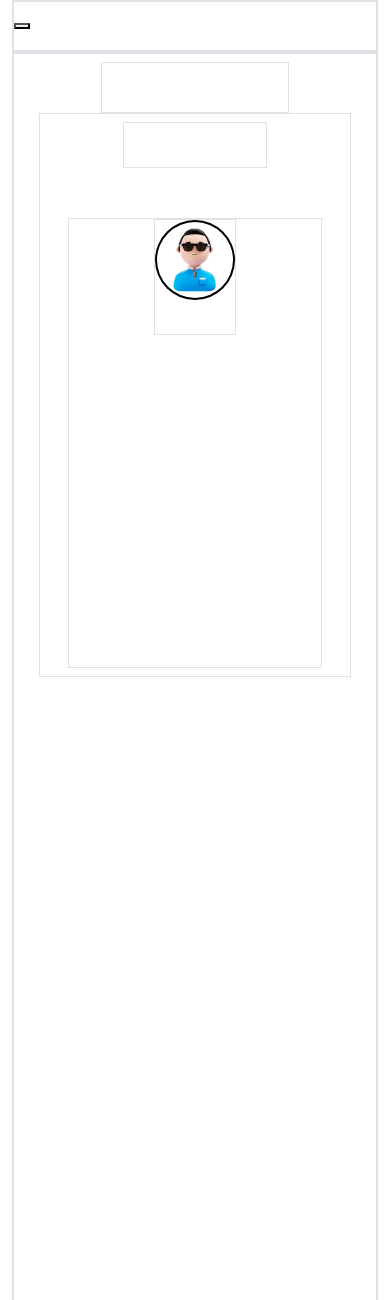
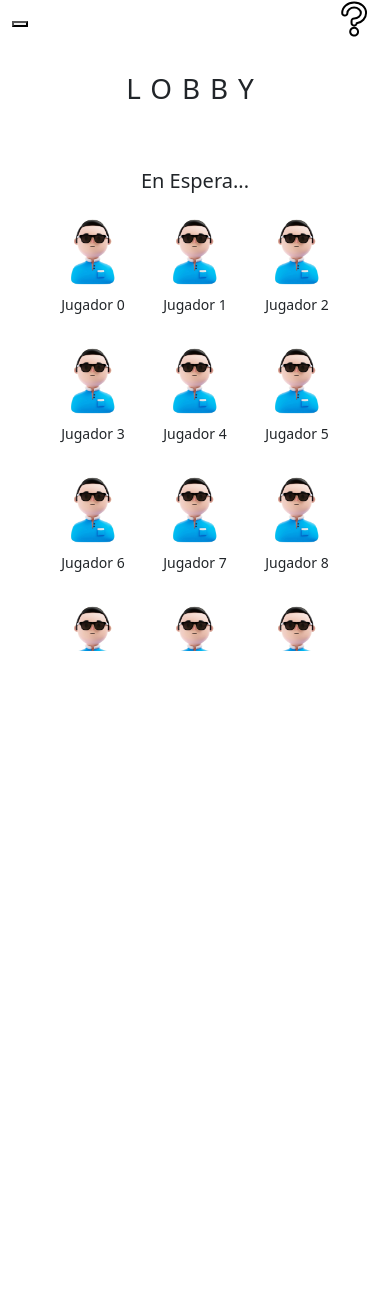
Before and after one commit to FelipeTop69/PAT_GAME, a PHP site: page /Lobby.html in a window 390 px wide. Shown: the top 1300 px of the page. Run offline with PHP 8.4, Linux system fonts and the light colour scheme; some libraries are stand-ins or nearby versions.

Commit message:
Se hizo responsive el lobby

```diff
--- a/youNeverWalkAlone/PrePartida/Lobby.html
+++ b/youNeverWalkAlone/PrePartida/Lobby.html
@@ -27,32 +27,31 @@
 <body>
 
     <div class="container d-flex flex-column vh-100">
-        <div class="contenedor-up border border-2 d-flex justify-content-between align-items-center">
+        <div class="contenedor-up  d-flex justify-content-between align-items-center">
             <button id="botonVolver" type="button" class="boton-volver">
 
             </button>
-            <button type="button" class="boton-informacion">
+            <button id="botonInformacion" type="button" class="boton-informacion">
 
             </button>
         </div>
-        <div class="contenedor-carta border border-2 d-flex flex-grow-1 flex-column align-items-center p-2">
-            <div class="border marco-titulo p-2">
-                <h1 class="m-0">BIENVENIDO</h1>
+        <div class="d-flex flex-grow-1 flex-column align-items-center p-2">
+            <div class="marco-titulo-carta p-2">
+                <h1 class="titulo-carta m-0">LOBBY</h1>
             </div>
-            <div class=" border carta d-flex flex-column align-items-center">
-                <div class=" border carta-texto p-2">
-                    <h3 class="m-0">En Espera...</h3>
+            <div class="carta d-flex flex-column align-items-center">
+                <div class="carta-texto-top p-2">
+                    <h3 class="carta-texto m-0">En Espera...</h3>
                 </div>
-                <div id="cartaJugadores" class="border carta-jugadores">
-                    <div class="border jugador">
+                <div id="cartaJugadores" class="carta-jugadores">
+                    <div class="jugador">
                         <div class="avatar-jugador p-1">
                             <img class="img-fluid" src="assets/img/Recursos/Avatar Limpio.png" alt="avatar">
                         </div>
-                        <div class="nombre-jugador p-1">
-                            Jugador
+                        <div class="nombre-jugador">
+                            Jugador #42
                         </div>
                     </div>
-
                 </div>
             </div>
         </div>
--- a/youNeverWalkAlone/PrePartida/assets/css/stylesLobby.css
+++ b/youNeverWalkAlone/PrePartida/assets/css/stylesLobby.css
@@ -13,81 +14,140 @@
     border: 3px solid var(--verde-claro);
     border-radius: 15px;
     background: linear-gradient(to right,
-    color-mix(in srgb, var(--verde-opaco) 60%, transparent) 20%,
-    color-mix(in srgb, var(--azul-oscuro) 70%, transparent) 75%
-    );
+            color-mix(in srgb, var(--verde-opaco) 60%, transparent) 20%,
+            color-mix(in srgb, var(--azul-oscuro) 70%, transparent) 75%);
     box-shadow: inset 8px 8px 8px 0 color-mix(in srgb, var(--color-negro) 20%, transparent),
-    inset 8px 8px 8px 0 color-mix(in srgb, var(--color-negro) 20%, transparent),
-    inset 0 4px 4px 0 color-mix(in srgb, var(--color-negro) 20%, transparent),
-    inset 20px 5px 100px 0 color-mix(in srgb, var(--color-negro) 20%, transparent);
+        inset 8px 8px 8px 0 color-mix(in srgb, var(--color-negro) 20%, transparent),
+        inset 0 4px 4px 0 color-mix(in srgb, var(--color-negro) 20%, transparent),
+        inset 20px 5px 100px 0 color-mix(in srgb, var(--color-negro) 20%, transparent);
     transform: rotate(45deg);
     cursor: pointer;
 }
+
 .boton-informacion:hover {
     background: linear-gradient(to right,
-    color-mix(in srgb, var(--verde-opaco) 70%, transparent) 20%,
-    color-mix(in srgb, var(--azul-oscuro) 80%, transparent) 75%
-    );
+            color-mix(in srgb, var(--verde-opaco) 70%, transparent) 20%,
+            color-mix(in srgb, var(--azul-oscuro) 80%, transparent) 75%);
     box-shadow: 0 0 15px rgba(0, 0, 0, 0.2);
 }
-.boton-informacion .icono-informacion {
+
+.boton-informacion .icono-pregunta {
     transform: rotate(-45deg);
-    width: 45px;
-    height: 45px;
 }
 
-.contenedor-carta{
-    color: white;
+.boton-informacion .icono-pregunta {
+
+    transform: rotate(-45deg);
+    animation-name: bounce;
+    animation-duration: 1.2s;
+    animation-timing-function: cubic-bezier(0.4, 0, 0.2, 1);
+    animation-iteration-count: infinite;
 }
 
-.carta{
-    width: 90%;
-    padding: 8px 28px
+@keyframes bounce {
+
+    0%,
+    100% {
+        transform: rotate(-45deg) translateY(0);
+    }
+
+    50% {
+        transform: rotate(-45deg) translateY(-5px);
+    }
 }
 
-.carta-jugadores{
+.marco-titulo-carta {
+    margin: 8px;
+    border-radius: 12px;
+    border: 2px solid var(--color-blanco);
+    box-shadow: 0px 0px 25px 5px var(--azul-oscuro);
+}
+
+.titulo-carta {
+    text-align: center;
+    font-family: var(--body-font);
+    font-style: var(--font-style-uno);
+    font-weight: var(--font-weight-bold);
+    color: var(--color-blanco);
+    letter-spacing: 10px;
+    text-shadow: 1px 0 var(--verde-borde), 2px 0 var(--verde-claro);
+    text-shadow: 0px 4px 4px rgba(0, 0, 0, 0.25), 0px 0px 25px var(--verde-borde), 0px 4px 4px rgba(0, 0, 0, 0.25);
+    -webkit-text-stroke-width: 2;
+    -webkit-text-stroke-color: var(--verde-borde);
+}
+
+.carta-texto {
+    color: var(--color-blanco);
+    text-align: center;
+    text-shadow: 0px 4px 4px rgba(0, 0, 0, 0.25), 0px 0px 25px var(--verde-borde), 0px 4px 4px rgba(0, 0, 0, 0.25) ;
+    -webkit-text-stroke-width: 1 ;
+    -webkit-text-stroke-color: var(--azules-195156, var(--azul-borde-oscuro)) ;
+    font-family: var(--body-font);
+    font-style: var(--font-style-uno);
+    font-weight: var(--font-weight-regular);
+}
+
+.carta {
+    width: 80%;
+    padding: 8px 20px 20px 20px;
+    border-radius: 20px;
+    background: linear-gradient(154deg, color-mix(in srgb, var(--azul-oscuro) 40%, transparent) 20.33%, color-mix(in srgb, var(--verde-opaco) 55%, transparent) 78.84%);
+    backdrop-filter: blur(15px);
+}
+
+.carta-jugadores {
     width: 100%;
-    height: 346px;
+    height: 320px;
     display: flex;
     justify-content: center;
     align-items: flex-start;
     align-content: flex-start;
-    gap: 22px 30px;
     flex-shrink: 0;
     flex-wrap: wrap;
     overflow-y: scroll;
-    scrollbar-width: none; /* Firefox: Oculta la barra de desplazamiento */
-    -ms-overflow-style: none; /* Internet Explorer y Edge: Oculta la barra */
+    scrollbar-width: none;
+    /* Firefox: Oculta la barra de desplazamiento */
+    -ms-overflow-style: none;
+    /* Internet Explorer y Edge: Oculta la barra */
 }
 
 /* Para WebKit (Chrome, Safari) */
 .carta-jugadores::-webkit-scrollbar {
-    display: no; /* Oculta la barra de desplazamiento en WebKit */
+    display: none;
+    /* Oculta la barra de desplazamiento en WebKit */
 }
 
-.jugador{
+.jugador {
     display: flex;
     flex-direction: column;
     align-items: center;
-    gap: 2px;
+    gap: 1px;
+    margin: 15px 15px 0 0;
 }
 
-.avatar-jugador{
+.avatar-jugador {
     border-radius: 50%;
-    box-shadow: inset 0 0 0 2px #000000; /*Borde Internos*/
+    box-shadow: inset 0 0 0 4px var(--verde-oscuro); /*Borde Internos*/
     width: 80px;
     height: 80px;
 }
 
-.nombre-jugador{
-    max-width: 100px;
+.nombre-jugador {
+    width: 102px;
+    padding: 0 5px 5px 5px;
+    color: var(--color-blanco);
     white-space: nowrap; /* Evita que el texto se envuelva a la siguiente línea */
     overflow: hidden; /* Oculta el desbordamiento del texto */
     text-overflow: ellipsis; /* Añade puntos suspensivos al final del texto */
     text-align: center;
+    font-family: var(--body-font);
+    font-style: var(--font-style-uno);
+    font-weight: var(--font-weight-bold);
 }
 
 /* Breakpoints */
+
+/* Pantalla celular grande*/
 @media screen and (max-width: 576px) {
 
     .boton-informacion {
@@ -101,16 +161,67 @@
         height: 36px;
     }
 
-    .carta-texto{
-        margin-bottom: 50px;
+    .marco-titulo-carta{
+        margin-bottom: 40px;
     }
 
-    .carta-jugadores{
+    .carta{
+        width: 100%;
+    }
+
+    .carta-jugadores {
         height: 450px;
+    }
+
+    .jugador {
+        margin: 10px 10px;
+    }
+
+    .avatar-jugador {
+        width: 84px;
+        height: 84px;
+    }
+
+    .nombre-jugador {
+        width: 84px;
+        font-size: 14px;
     }
 
 }
 
+/* Pantalla celular mediana */
+@media screen and (max-width: 476px) {
+    .boton-informacion {
+        width: 48px;
+        height: 48px;
+        border-radius: 12px;
+    }
+
+    .icono-pregunta{
+        width: 40px ;
+        height: 40px ;
+    }
+
+    .carta-texto{
+        font-size: 20px;
+    }
+
+    .jugador {
+        margin: 10px 10px;
+    }
+
+    .avatar-jugador {
+        width: 82px;
+        height: 82px;
+    }
+
+    .nombre-jugador {
+        width: 82px;
+        font-size: 14px;
+    }
+}
+
+/* Pantalla celular pequeña*/
 @media screen and (max-width: 376px) {
     .boton-informacion {
         width: 38px;
--- a/youNeverWalkAlone/PrePartida/assets/js/mainLobby.js
+++ b/youNeverWalkAlone/PrePartida/assets/js/mainLobby.js
@@ -1,3 +1,26 @@
+document.addEventListener('DOMContentLoaded', function () {
+    // Boton Informacion
+    // Inyectar Icono
+    const iconoPregunta =
+    `
+    <svg class="icono-pregunta" xmlns="http://www.w3.org/2000/svg"  viewBox="0 0 100 100" fill="none">
+        <path d="M56.774 60.8766C70.0108 58.2797 80.1667 47.7771 80.1667 35C80.1667 20.2174 66.605 8.5
+        50.3333 8.5C34.0617 8.5 20.5 20.2174 20.5 35C20.5 36.7239 21.1848 38.3772 22.4038 39.5962C23.6228
+        40.8152 25.2761 41.5 27 41.5C28.7239 41.5 30.3772 40.8152 31.5962 39.5962C32.8152 38.3772 33.5
+        36.7239 33.5 35C33.5 27.825 40.7579 21.5 50.3333 21.5C59.9087 21.5 67.1667 27.825 67.1667
+        35C67.1667 42.175 59.9087 48.5 50.3333 48.5C48.6094 48.5 46.9561 49.1848 45.7371 50.4038C44.5182
+        51.6228 43.8333 53.2761 43.8333 55V60C43.8333 61.7239 44.5182 63.3772 45.7371 64.5962C46.9561
+        65.8152 48.6094 66.5 50.3333 66.5C52.0572 66.5 53.7105 65.8152 54.9295 64.5962C55.94 63.5857
+        56.5834 62.2768 56.774 60.8766ZM50.3333 71.8333C48.3885 71.8333 46.4873 72.41 44.8702
+        73.4906C43.2531 74.5711 41.9928 76.1068 41.2485 77.9036C40.5043 79.7004 40.3095 81.6776 40.6889
+        83.5851C41.0684 85.4925 42.0049 87.2447 43.3801 88.6199C44.7553 89.9951 46.5075 90.9316 48.4149
+        91.3111C50.3224 91.6905 52.2996 91.4957 54.0964 90.7515C55.8932 90.0072 57.4289 88.7469 58.5094
+        87.1298C59.59 85.5127 60.1667 83.6115 60.1667 81.6667C60.1667 79.0587 59.1307 76.5576 57.2865
+        74.7134C55.4424 72.8693 52.9413 71.8333 50.3333 71.8333Z" fill="white" stroke="black" stroke-width="5"/>
+    </svg>
+    `
+    document.querySelector('.boton-informacion').innerHTML = iconoPregunta;
+
     // Inyectar Jugadores en el DOOM
     function inyectarJugadores(pCantidad){
         let cantidad = pCantidad;
@@ -7,9 +30,13 @@
 
         for(iteracion = 0; iteracion < cantidad; iteracion++){
             pantalla +=
-        `<div class="border jugador">
-            <div class="avatar-jugador"></div>
-            <div class="nombre-jugador"></div>
+            `<div class="jugador">
+                <div class="avatar-jugador p-1">
+                    <img class="img-fluid" src="assets/img/Recursos/Avatar Limpio.png" alt="avatar">
+                </div>
+                <div class="nombre-jugador">
+                    Jugador ${iteracion}
+                </div>
             </div>`
         }
 
@@ -17,4 +44,6 @@
 
     }
 
-// inyectarJugadores()
+    inyectarJugadores(24)
+
+})
```
Also changed, not shown: other parts of youNeverWalkAlone/PrePartida/assets/css/stylesLobby.css (+40 -5 lines), youNeverWalkAlone/assets/css/style.css (+8 -0 lines), youNeverWalkAlone/PrePartida/assets/img/Iconos/iconoPregunta.svg, youNeverWalkAlone/assets/img/Iconos/iconoVolver.svg. Lines whose indentation alone changed are shown as unchanged.
